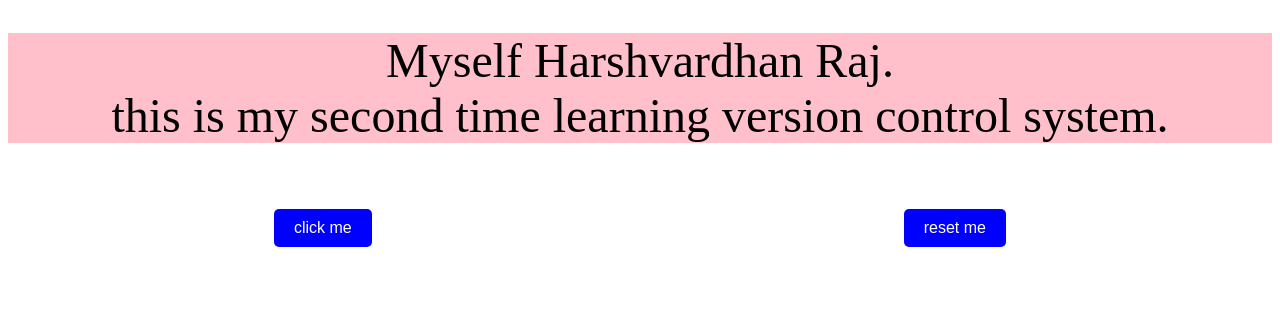
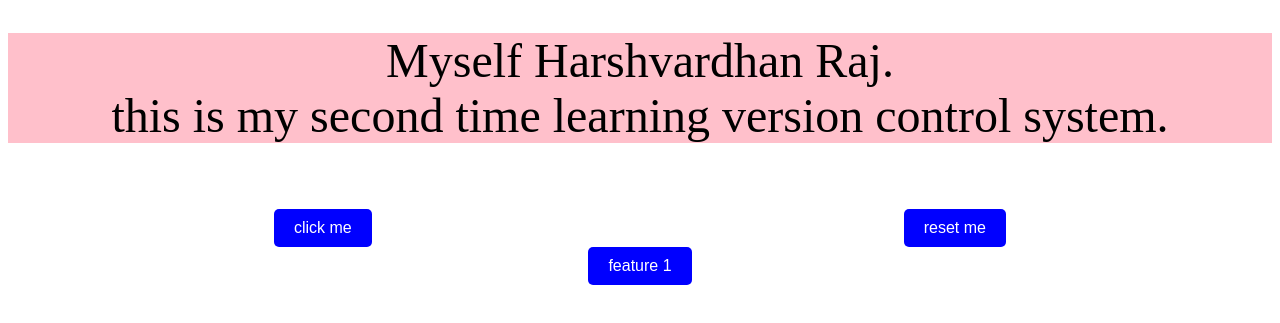
Before and after one commit to the-hvr/revision-repo, a plain HTML site: page index.html in a window 1280 px wide. Shown: the part 165-488 px from the top of the page. Drawn offline with Linux system fonts and the light colour scheme.

Commit message:
add feature 1 button

```diff
--- a/index.html
+++ b/index.html
@@ -14,5 +14,6 @@
     <div>
     <button>click me</button>
     <button>reset me</button></div>
+    <button>feature 1</button>
 </body>
 </html>
```
